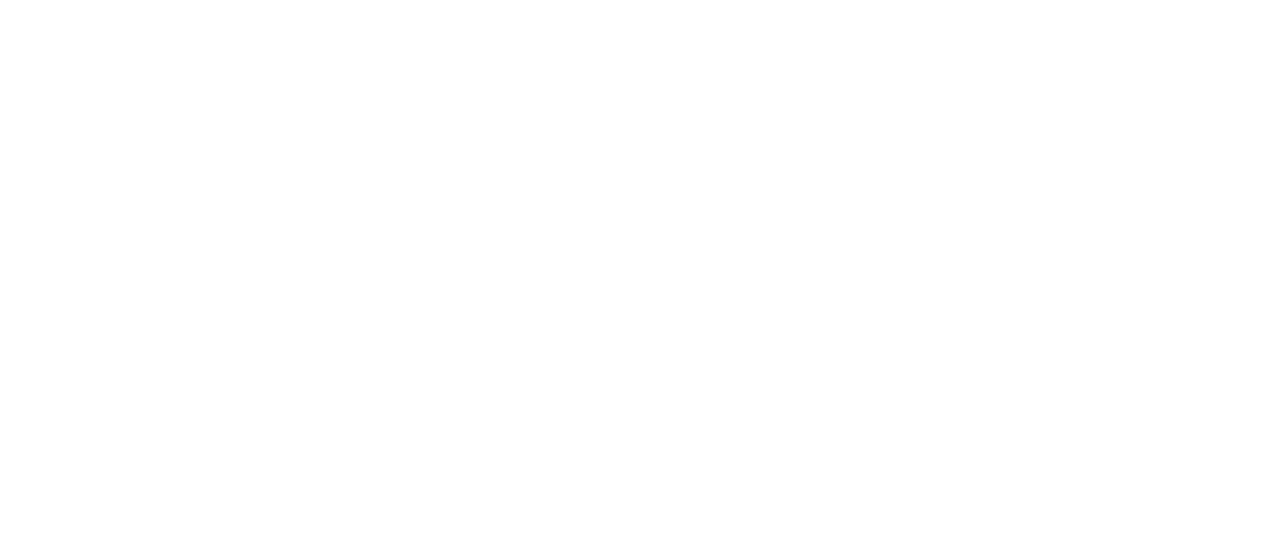
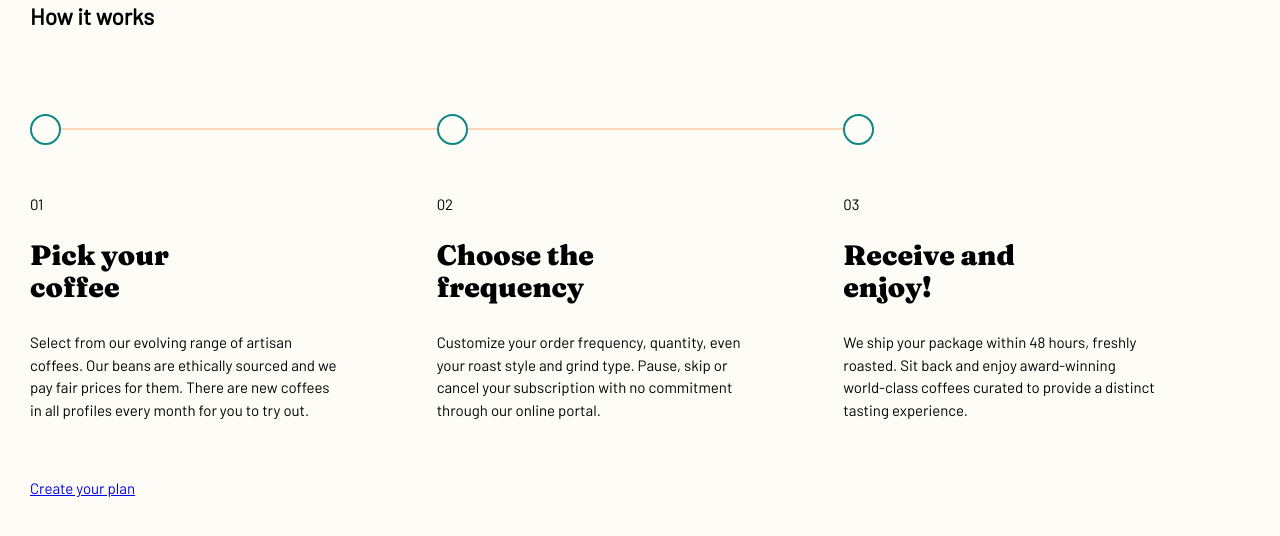
Before and after one commit to Muhammadjewel/48-dars-fpro1, a plain HTML site: page index.html in a window 1280 px wide. Drawn offline with Linux system fonts and the light colour scheme.

Commit message:
Finalize work-process section

```diff
--- a/css/styles.css
+++ b/css/styles.css
@@ -1,4 +1,6 @@
 :root {
+  --font-family-text: "Barlow", "Arial", sans-serif;
+  --font-family-fancy: "Fraunces", "Times New Roman", serif;
 }
 
 /* GENERAL */
@@ -20,8 +22,10 @@ body {
   height: 100%;
   padding: 0;
   margin: 0;
-  font-family: "Arial", sans-serif;
-  background-color: #fff;
+  font-family: var(--font-family-text);
+  background-color: #FEFCF7;
+  font-size: 15px;
+  line-height: 1.5;
 }
 
 img {
@@ -43,9 +47,143 @@ img {
 
 /* CONTAINER */
 .container {
-  max-width: 900px;
-  padding-left: 50px;
-  padding-right: 50px;
+  width: 100%;
+  max-width: 1340px;
+  padding-left: 30px;
+  padding-right: 30px;
   margin-left: auto;
   margin-right: auto;
 }
+
+
+/* WORK-PROCESS */
+.work-process {
+  text-align: center;
+}
+
+.work-process__heading {
+  margin-top: 0;
+  margin-bottom: 80px;
+}
+
+.work-process__list {
+  padding: 0;
+  margin: 0;
+  margin-bottom: 56px;
+  list-style: none;
+  counter-reset: work-process;
+}
+
+.work-process__item {
+  counter-increment: work-process;
+}
+
+.work-process__item:not(:last-child) {
+  margin-bottom: 56px;
+}
+
+/* ITEM-WORK-PROCESS */
+.item-work-process__content::before {
+  display: block;
+  margin-bottom: 24px;
+  content: "0" counter(work-process);
+}
+
+.item-work-process__heading {
+  margin-top: 0;
+  font-size: 28px;
+  line-height: 32px;
+  font-family: var(--font-family-fancy);
+  font-weight: 900;
+}
+
+.item-work-process__desc {
+  margin: 0;
+}
+
+@media only screen and (min-width: 500px) {
+  .item-work-process {
+    padding-left: 30px;
+    padding-right: 30px;
+  }
+}
+
+@media only screen and (min-width: 768px) {
+  .work-process {
+    text-align: left;
+  }
+
+  .work-process__list {
+    display: flex;
+  }
+
+  .work-process__item {
+    position: relative;
+    z-index: 1;
+    width: 33.33%;
+    padding-left: 0;
+    padding-right: 10px;
+  }
+
+  .work-process__item:not(:last-child) {
+    margin-bottom: 0;
+  }
+
+  .work-process__item::before {
+    display: block;
+    width: 31px;
+    height: 31px;
+    border: 2px solid #0E8784;
+    margin-bottom: 48px;
+    border-radius: 50%;
+    background-color: #FEFCF7;
+    content: "";
+  }
+
+  .work-process__item:not(:last-child)::after {
+    position: absolute;
+    z-index: -1;
+    left: 0;
+    top: 14px;
+    width: 100%;
+    height: 2px;
+    background-color: #FDD6BA;
+    content: "";
+  }
+
+  .item-work-process__heading {
+    padding-right: 60px;
+  }
+}
+
+@media only screen and (min-width: 900px) {
+  .item-work-process {
+    padding-right: 30px;
+  }
+
+  .item-work-process__heading {
+    padding-right: 80px;
+  }
+}
+
+@media only screen and (min-width: 1000px) {
+  .item-work-process {
+    padding-right: 95px;
+  }
+
+  .item-work-process__heading {
+    padding-right: 40px;
+  }
+}
+
+@media only screen and (min-width: 1150px) {
+  .item-work-process__heading {
+    padding-right: 70px;
+  }
+}
+
+@media only screen and (min-width: 1210px) {
+  .item-work-process__heading {
+    padding-right: 100px;
+  }
+}
--- a/index.html
+++ b/index.html
@@ -4,13 +4,44 @@
   <meta charset="UTF-8">
   <meta http-equiv="X-UA-Compatible" content="IE=edge">
   <meta name="viewport" content="width=device-width, initial-scale=1.0">
-  <title>Project</title>
+  <title>48</title>
   <link rel="stylesheet" href="css/normalize.min.css">
+  <link rel="preconnect" href="https://fonts.googleapis.com">
+  <link rel="preconnect" href="https://fonts.gstatic.com" crossorigin>
+  <link href="https://fonts.googleapis.com/css2?family=Barlow&family=Fraunces:wght@900&display=swap" rel="stylesheet">
   <link rel="stylesheet" href="css/styles.css">
 </head>
 <body>
 
 
+  <div class="container">
+    <section class="work-process">
+      <h2 class="work-process__heading">How it works</h2>
+      <ol class="work-process__list">
+        <li class="work-process__item item-work-process">
+          <div class="item-work-process__content">
+            <h3 class="item-work-process__heading">Pick your coffee</h3>
+            <p class="item-work-process__desc">Select from our evolving range of artisan coffees. Our beans are ethically sourced and we pay fair prices for them. There are new coffees in all profiles every month for you to try out.</p>
+          </div>
+        </li>
+        <li class="work-process__item item-work-process">
+          <div class="item-work-process__content">
+            <h3 class="item-work-process__heading">Choose the frequency</h3>
+            <p class="item-work-process__desc">Customize your order frequency, quantity, even your roast style and grind type. Pause, skip or cancel your subscription with no commitment through our online portal.</p>
+          </div>
+        </li>
+        <li class="work-process__item item-work-process">
+          <div class="item-work-process__content">
+            <h3 class="item-work-process__heading">Receive and enjoy!</h3>
+            <p class="item-work-process__desc">We ship your package within 48 hours, freshly roasted. Sit back and enjoy award-winning world-class coffees curated to provide a distinct tasting experience.</p>
+          </div>
+        </li>
+      </ol>
+      <a class="button" href="#">Create your plan</a>
+    </section>
+  </div>
+
+
   <script src="js/main.js"></script>
 </body>
 </html>
```
